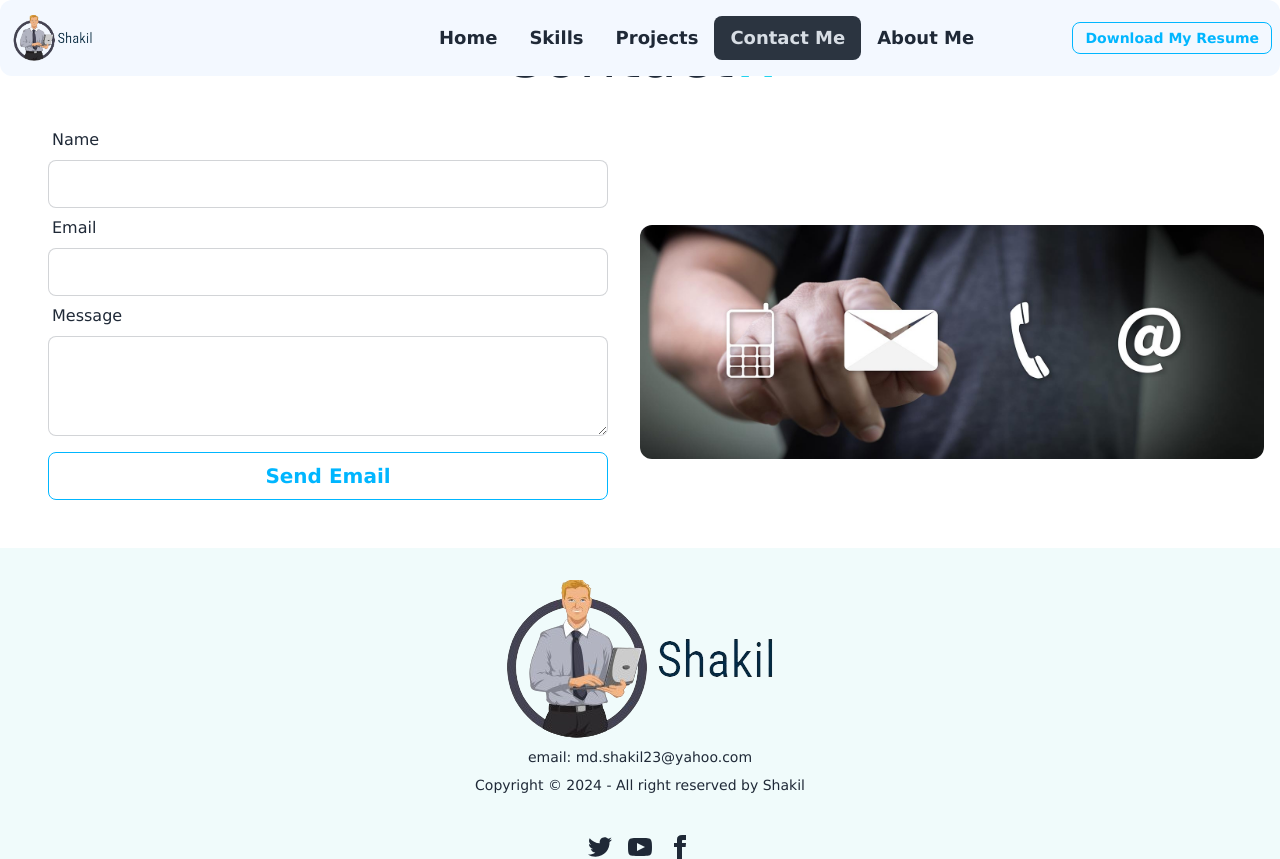
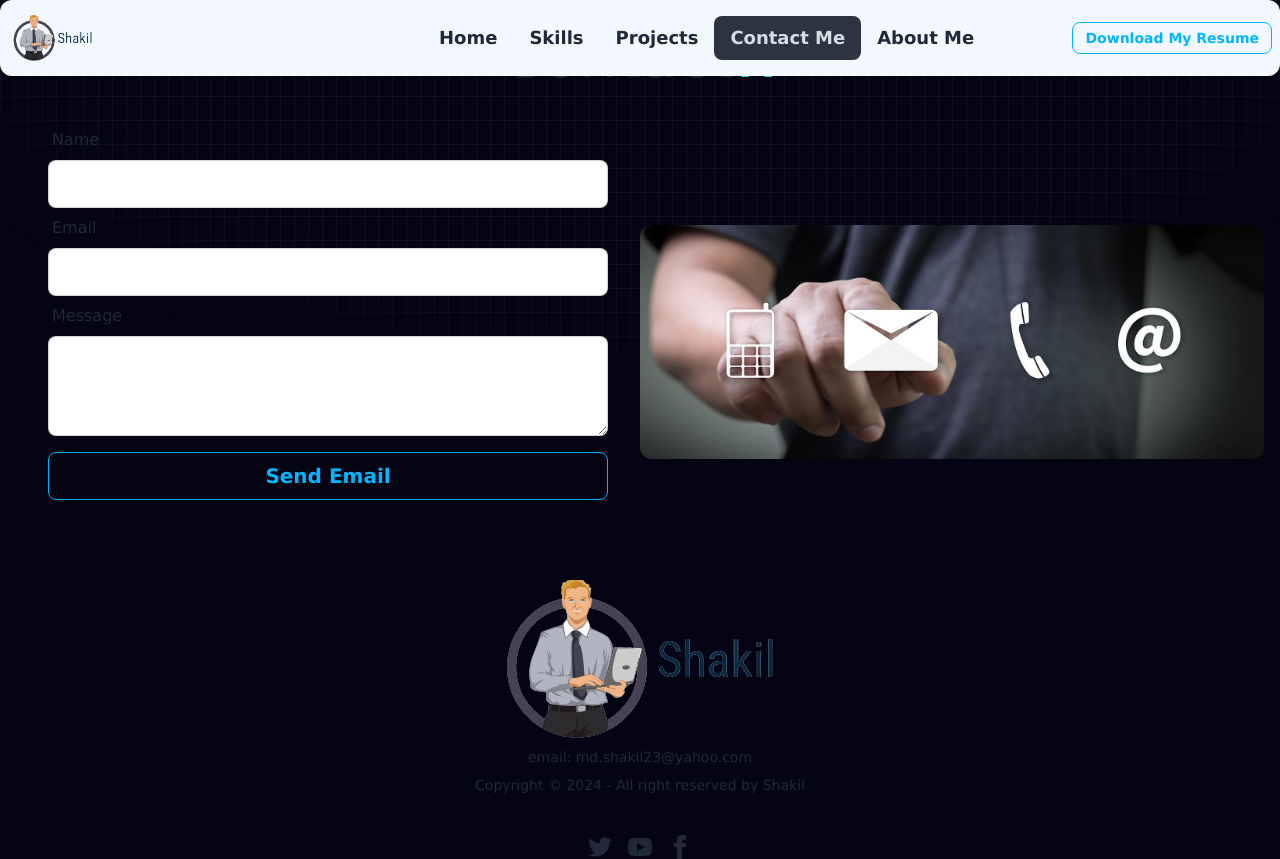
Before and after one commit to mdshakil04/my-portfolio, a React (Vite) app: page /contactMe in a window 1280 px wide. Built offline with nearby package versions, Linux system fonts and the light colour scheme.

Commit message:
Some changes done at Home page

```diff
--- a/src/Components/ContactMe/ContactMe.jsx
+++ b/src/Components/ContactMe/ContactMe.jsx
@@ -43,11 +43,11 @@ const ContactMe = () => {
           className="  flex flex-col p-8"
           ref={form} onSubmit={sendEmail}>
             <label className="label">Name</label>
-            <input className="input input-bordered text-black" type="text" name="user_name" />
+            <input className="input input-bordered " type="text" name="user_name" />
             <label className="label">Email</label>
-            <input className="input input-bordered text-black" type="email" name="user_email" />
+            <input className="input input-bordered " type="email" name="user_email" />
             <label className="label ">Message</label>
-            <textarea className="input input-bordered text-black h-[100px]" name="message" />
+            <textarea className="input input-bordered  h-[100px]" name="message" />
             <motion.input
             whileHover={{
                 scale:1.05,
--- a/src/Components/Footer/Footer.jsx
+++ b/src/Components/Footer/Footer.jsx
@@ -1,7 +1,7 @@
 import logo from "../../assets/new-logo.png"
 const Footer = () => {
   return (
-    <footer className="footer bg-[#f0fbfb] footer-center pt-8 ">
+    <footer className="footer footer-center pt-8 ">
       <aside>
         <img src={logo} alt="logo" />
         <h2>email: md.shakil23@yahoo.com</h2>
--- a/src/Components/Root/Root.jsx
+++ b/src/Components/Root/Root.jsx
@@ -1,14 +1,16 @@
-
-import { Outlet } from 'react-router-dom';
-import Footer from '../Footer/Footer';
-import Navbar from '../Navbar/Navbar';
+import { Outlet } from "react-router-dom";
+import Footer from "../Footer/Footer";
+import Navbar from "../Navbar/Navbar";
 
 const Root = () => {
   return (
-        <div>
+    <div className="bg-[#050414]">
+      <div className="absolute inset-0 bg-[linear-gradient(to_right,#4f4f4f2e_1px,transparent_1px),linear-gradient(to_bottom,#4f4f4f2e_1px,transparent_1px)] bg-[size:14px_24px] [mask-image:radial-gradient(ellipse_60%_50%_at_50%_0%,#000_70%,transparent_100%)]"></div>
+      <div className=" relative ">
         <Navbar></Navbar>
         <Outlet></Outlet>
         <Footer></Footer>
+      </div>
     </div>
   );
 };
--- a/src/Home/Home.jsx
+++ b/src/Home/Home.jsx
@@ -7,7 +7,7 @@ import AboutMe from "../Components/AboutMe/AboutMe";
 
 const Home = () => {
     return (
-        <div className="static pt-16 bg-[#F7FBFC]">
+        <div className="static pt-16 ">
             <Hero></Hero>
             <Skills></Skills>
             <Projects></Projects>
```
Lines whose indentation alone changed are shown as unchanged.
